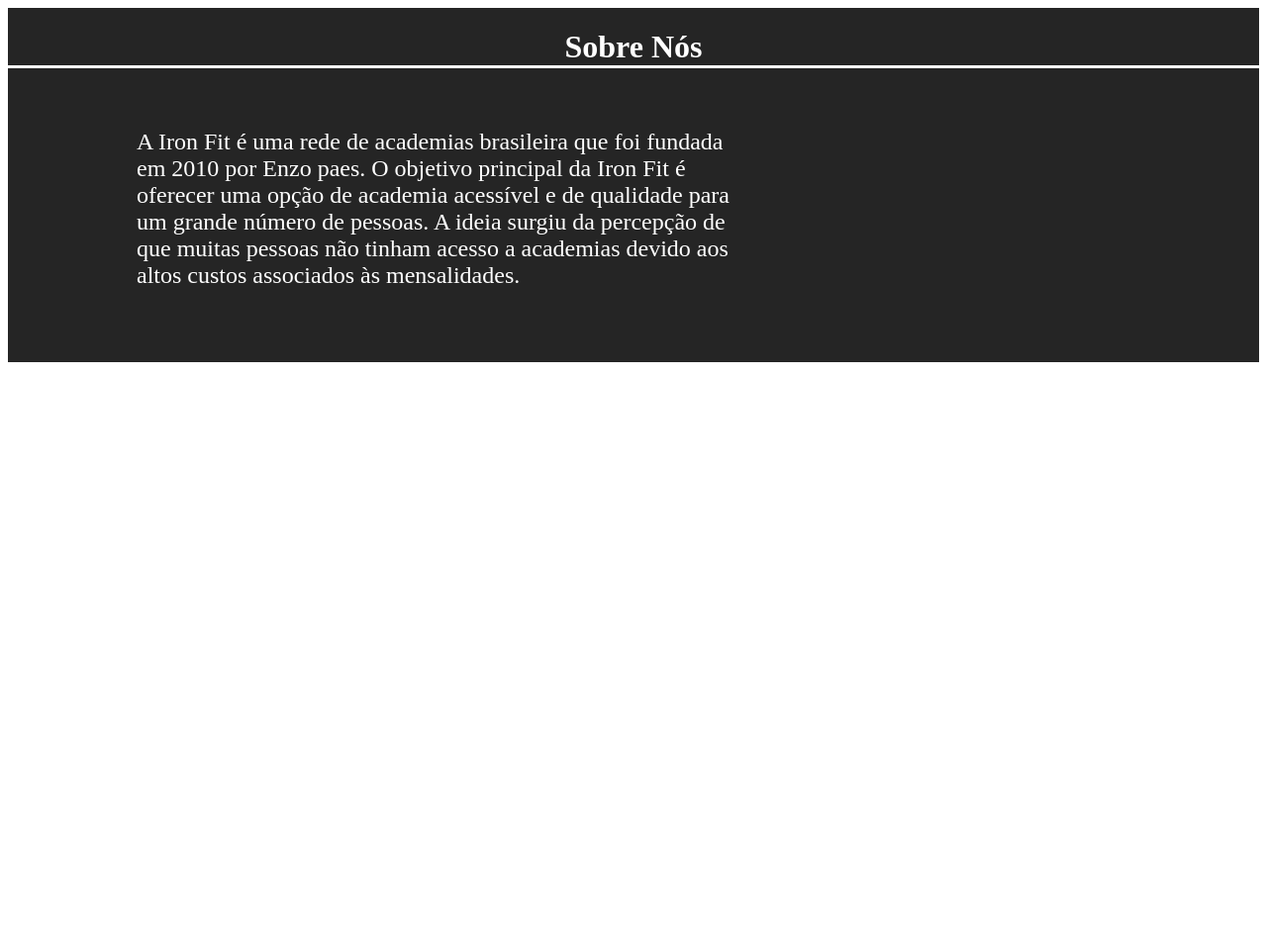
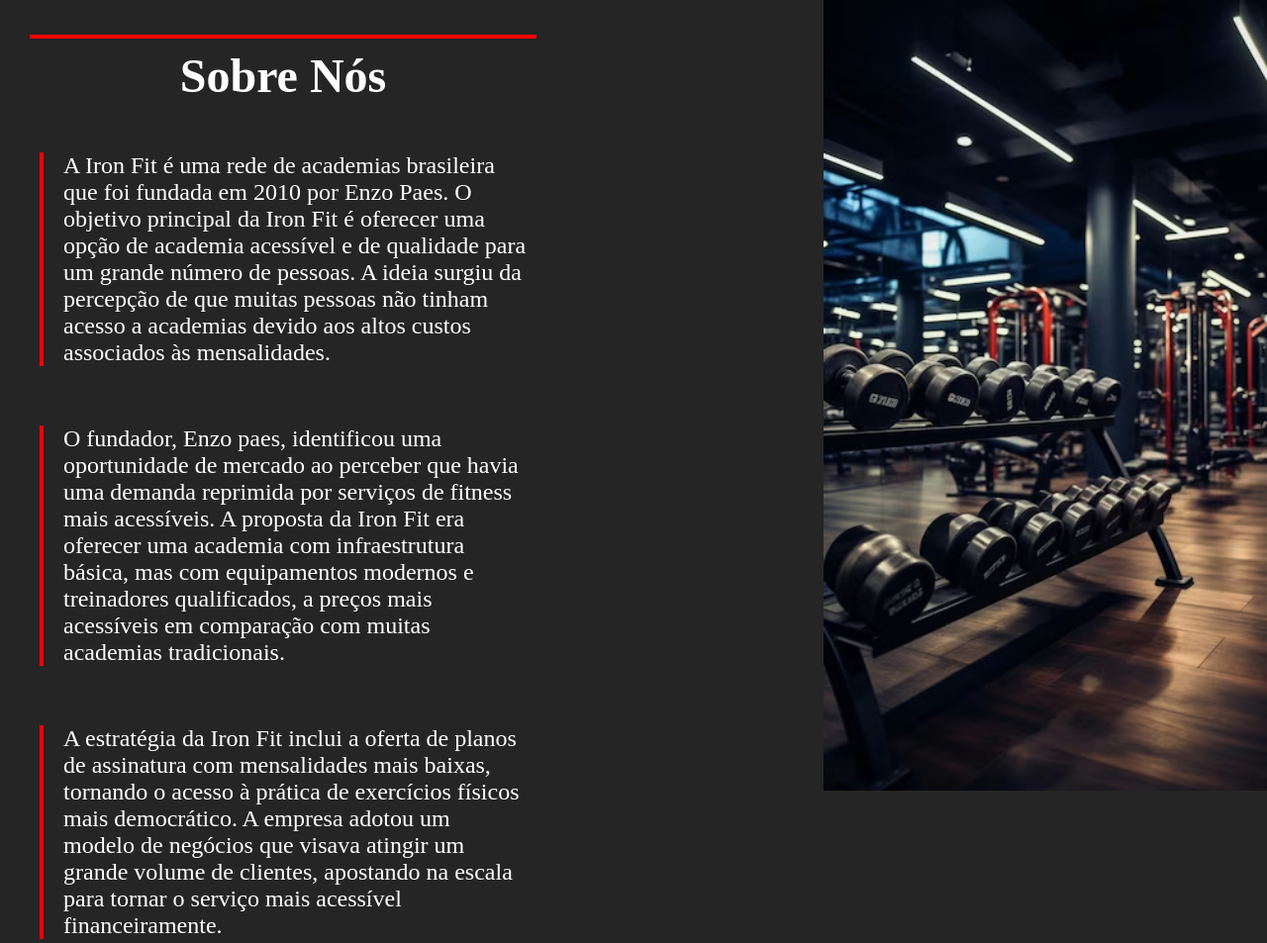
Before and after one commit to EnzoPaes/IronFit, a plain HTML site: page pages/sobre.html in a window 1280 px wide. Shown: the top 953 px of the page at 99% size. Before the commit the page ends 800 px from the top, so only its background shows below. Drawn offline with Linux system fonts and the light colour scheme.

Commit message:
css
sobre

```diff
--- a/pages/sobre.html
+++ b/pages/sobre.html
@@ -10,16 +10,39 @@
 
 <body>
     <div class="body-sobre">
-        <h1>Sobre Nós</h1>
+        <div class="p-sobre">
+            <h1 class="sobre_nos">Sobre Nós</h1>
 
-
-        <div class="p-sobre">
-            <p>A Iron Fit é uma rede de academias brasileira que foi fundada em 2010 por Enzo paes. O objetivo principal
+            <p>A Iron Fit é uma rede de academias brasileira que foi fundada em 2010 por Enzo Paes. O objetivo principal
                 da Iron Fit é oferecer uma opção de academia acessível e de qualidade para um grande número de pessoas.
                 A ideia surgiu da percepção de que muitas pessoas não tinham acesso a academias devido aos altos custos
                 associados às mensalidades.
             </p>
+
+            <p>
+                O fundador, Enzo paes, identificou uma oportunidade de mercado ao perceber que havia uma demanda
+                reprimida por serviços de fitness mais acessíveis. A proposta da Iron Fit era oferecer uma academia com
+                infraestrutura básica, mas com equipamentos modernos e treinadores qualificados, a preços mais
+                acessíveis em comparação com muitas academias tradicionais.
+
+            </p>
+
+            <p>A estratégia da Iron Fit inclui a oferta de planos de assinatura com mensalidades mais baixas, tornando o
+                acesso à prática de exercícios físicos mais democrático. A empresa adotou um modelo de negócios que
+                visava atingir um grande volume de clientes, apostando na escala para tornar o serviço mais acessível
+                financeiramente.
+            </p>
+            <p>Desde a sua fundação, a Iron Fit expandiu significativamente, tornando-se uma das maiores redes de
+                academias do Brasil, e posteriormente, expandindo suas operações para outros partes do país. A proposta
+                de oferecer academias com mensalidades acessíveis e foco na qualidade dos serviços conquistou uma ampla
+                base de clientes, tornando a Iron Fit uma referência no setor de fitness acessível.
+            </p>
         </div>
+
+        <figure>
+            <img src="../imgs/a-academia-possui-fileiras-de-halteres-que-oferecem-uma-ampla-variedade-de-pesos-vertical-mobile-wallpaper_896558-14409.avif"
+                alt="">
+        </figure>
     </div>
 </body>
 
--- a/styles/style.css
+++ b/styles/style.css
@@ -1,9 +1,15 @@
 /* configs basicas */
+
+* {
+    margin: 0;
+    padding: 0;
+}
 
 body{
     display: flex;
     flex-direction: column;
     color: #fff;
+    background-color: #252525 ;
 }
 
 .body-index{
@@ -150,20 +156,43 @@
     display: flex;
     justify-content: space-evenly;
 }
-/* css da pagin sbbre */
+/* css da pagin sobre */
 .body-sobre{
+    width: 100%;
     background-color: #252525;
+    display: flex;
+    align-items: initial    ;
+    justify-content: space-between;
 }
 .p-sobre{
 
     display: flex;
-    max-width:600px;
-    border-radius: 30px;
+    flex-direction: column;
+    max-width: 40%;
     font-size: 24px;
     color: #fff;
-    transition: 0.4s;
-    margin:20px 0 0 100px ;
     padding: 15px 50px 50px 30px;
+}
 
+.sobre_nos{
+    border-top: 4px solid #ff0000;
+    border-bottom: none;
+    margin: 20px 0;
+    padding: 10px 0 0 0;
+}
 
+.p-sobre > p{
+    margin: 30px 10px;
+    border-left: solid #ff0000 4px;
+    padding: 0 0 0 20px;
 }
+
+figure {
+    height: 100%;
+    width: 35%;
+}
+
+figure > img {
+    height: 100%;
+    width: 100%;
+}
```
Also changed, not shown: imgs/a-academia-possui-fileiras-de-halteres-que-oferecem-uma-ampla-variedade-de-pesos-vertical-mobile-wallpaper_896558-14409.avif (added), imgs/oioi.txt (deleted), 1 other file.
